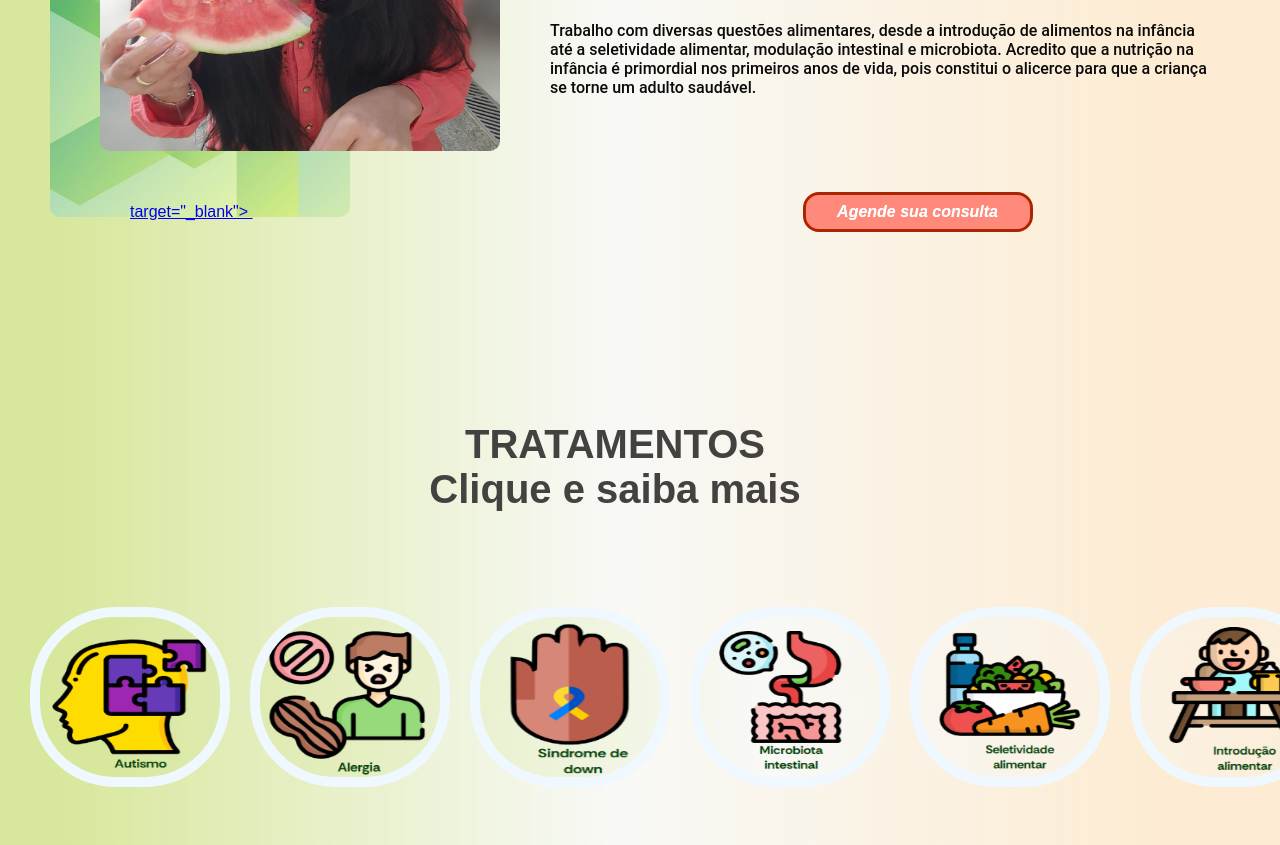
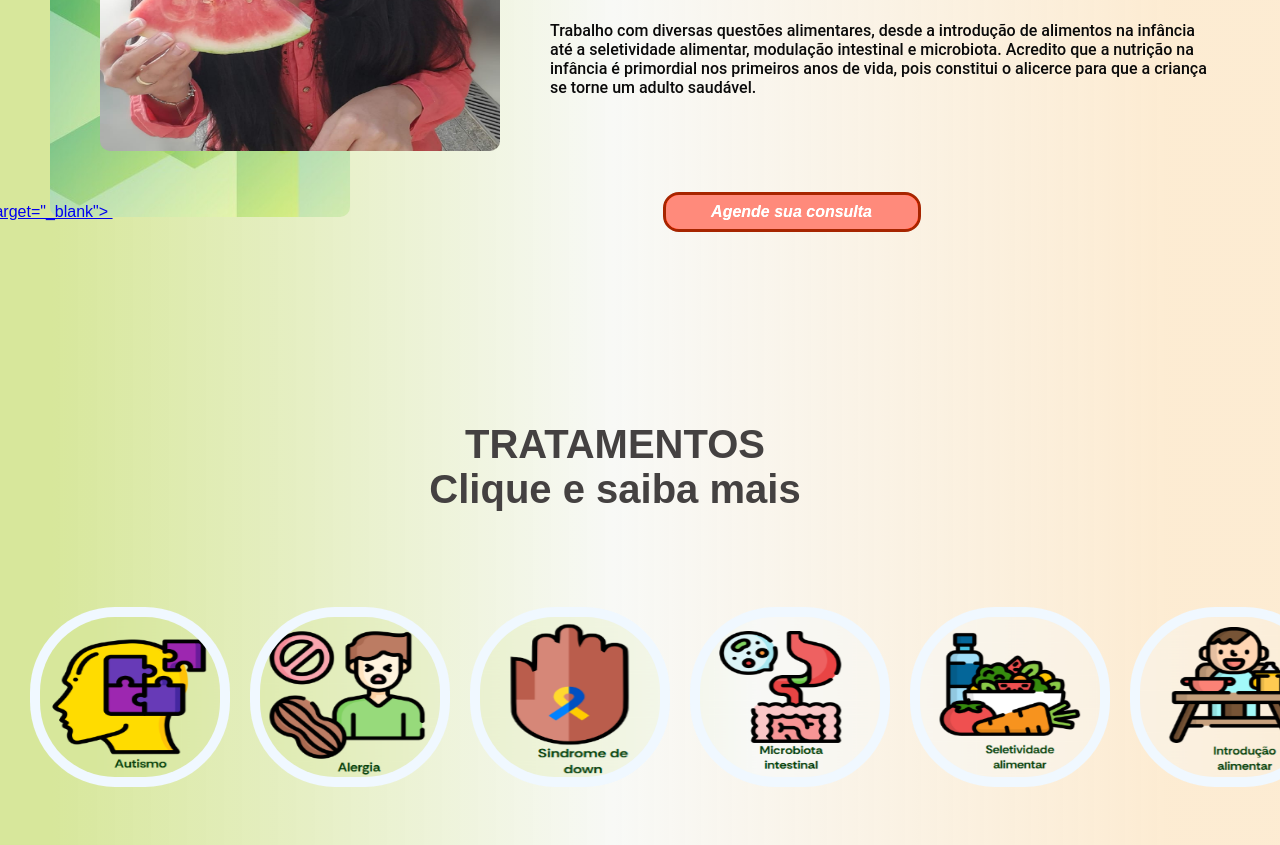
Before and after one commit to meu-site-oficial-projeto/www.josianegrazianutricionista.com.br, a plain HTML site: page index.html in a window 1280 px wide. Shown: the part 860-1705 px from the top of the page. Drawn offline with Linux system fonts and the light colour scheme; a web font is replaced by a local one.

Commit message:
Update index.css

```diff
--- a/index.css
+++ b/index.css
@@ -298,9 +298,9 @@
             margin-bottom: -125px;
         }
 
-        .botao {
+       .botao {
             padding-top: 40px;
-            margin-left: 130px;
+            margin-left: -10px;
             margin-bottom: 40px;
         }
 
```
